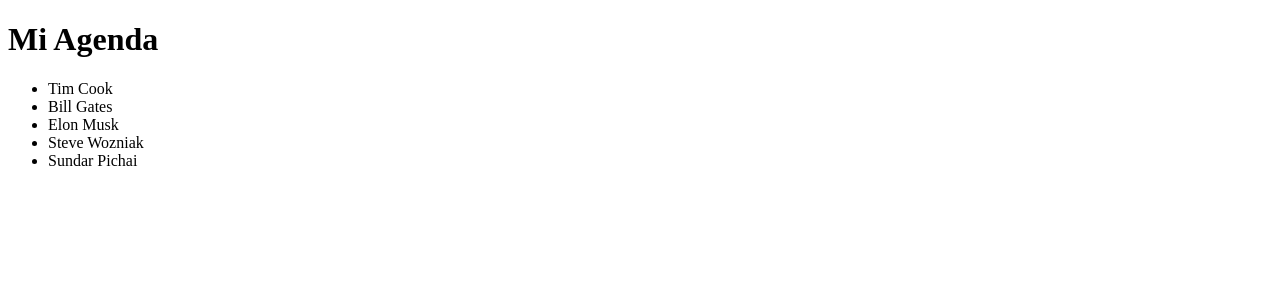
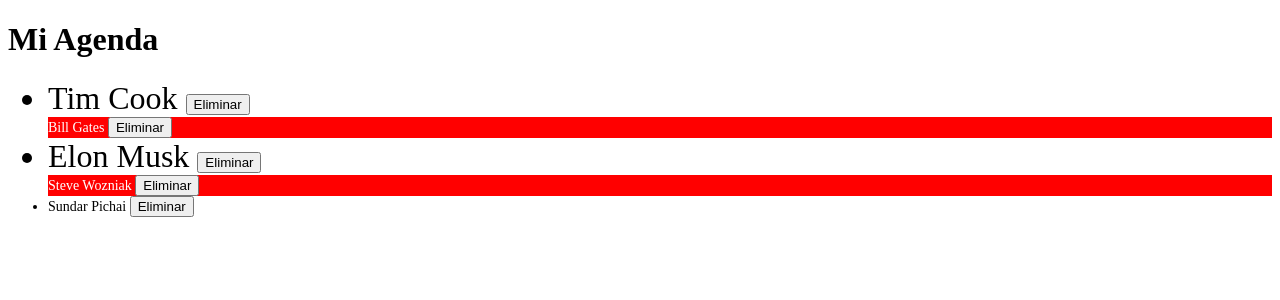
Before and after one commit to vermicida/kc-angular-mobile5, an Angular app in the folder Agenda/: page / in a window 1280 px wide. Shown: the top 300 px of the page. Built offline with nearby package versions, Linux system fonts and the light colour scheme.

Commit message:
Jugamos con enlace de clases y enlace de estilos CSS.

```diff
--- a/Agenda/src/app/app.component.html
+++ b/Agenda/src/app/app.component.html
@@ -1,4 +1,9 @@
 <header>
   <h1>Mi Agenda</h1>
 </header>
-<lista-contactos [datos]="contactos"></lista-contactos>
+<!-- Para enlazar datos en un componente hijo, basta con indicar el atributo
+     que se ha expuesto en éste. Si queremos evaluar una expresión previamente
+     a su asignación como valor del atributo, envolvemos con corchetes el atributo. -->
+<lista-contactos
+  [datos]="contactos"
+  (clickEnEliminar)="eliminarContacto($event)"></lista-contactos>
--- a/Agenda/src/app/app.component.ts
+++ b/Agenda/src/app/app.component.ts
@@ -13,21 +13,22 @@
 })
 export class AppComponent implements OnInit {
 
-  title = 'Mi Super Aplicación Angular';
+  contactos: string[];
 
-  contactos: string[] = [
+  // En el hook 'OnInit' inicializamos los datos del componente.
+  ngOnInit() {
+    this.contactos = [
       'Tim Cook',
       'Bill Gates',
       'Elon Musk',
       'Steve Wozniak',
       'Sundar Pichai'
     ];
-
-  constructor() {
-    console.log('Me he instanciado!');
   }
 
-  ngOnInit() {
-    console.log('Estoy vivo!');
+  eliminarContacto(contacto: string): void {
+    let posicion = this.contactos.indexOf(contacto);
+    this.contactos.splice(posicion, 1);
   }
+
 }
--- a/Agenda/src/app/lista-contactos/lista-contactos.component.css
+++ b/Agenda/src/app/lista-contactos/lista-contactos.component.css
@@ -0,0 +1,4 @@
+.rojo {
+  background: red;
+  color: white;
+}
--- a/Agenda/src/app/lista-contactos/lista-contactos.component.html
+++ b/Agenda/src/app/lista-contactos/lista-contactos.component.html
@@ -1,5 +1,25 @@
 <ul>
-  <li *ngFor="let contacto of datos">
+  <!-- Con la directiva 'NgFor' iteramos sobre una colección. En cada iteración
+       se referencia en la variable indicada el elemento iterado. Además, esta
+       directiva replica el elemento HTML sobre el cual se usa. -->
+
+  <!-- Con '[class.x]' hacemos enlace de clases. En 'x' indicamos una clase CSS y, como
+       valor, una expresión que debe evaluar como boolean: en caso de ser 'true', la
+       clase indicada se establece en el elemento. En caso de ser 'false', se quita. -->
+
+  <!-- Con '[style.x]' hacemos enlace de estilos. En 'x' indicamos un estilo CSS. Como valor,
+       establecemos la expresión que, una vez evaluada, retornará el valor real del estilo. -->
+  <li *ngFor="let contacto of datos"
+      [class.rojo]="esGatesWozniak(contacto)"
+      [style.fontSize]="esCookMusk(contacto)">
+
+    <!-- Con '{{ }}' hacemos interpolación de datos. Se evalúa la expresión
+         indicada y el resultado se pinta en el navegador. -->
     {{ contacto }}
+
+    <!-- Para hacer suscripciones a eventos, envolvemos con paréntesis el nombre del
+         mismo. Tenemos que asociar, además, un manejador. Si queremos acceder a los datos de
+         un evento, tenemos que pasar como parámetro al manejador el objeto '$event'. -->
+    <button (click)="notificarEliminacion(contacto)">Eliminar</button>
   </li>
 </ul>
--- a/Agenda/src/app/lista-contactos/lista-contactos.component.ts
+++ b/Agenda/src/app/lista-contactos/lista-contactos.component.ts
@@ -1,4 +1,4 @@
-import { Component, Input } from '@angular/core';
+import { Component, Input, Output, EventEmitter } from '@angular/core';
 
 @Component({
   selector: 'lista-contactos',
@@ -7,5 +7,27 @@
 })
 export class ListaContactosComponent {
 
+  // Con el decorador 'Input' exponemos atributos para
+  // que puedan enlazar datos desde otros componentes.
   @Input() datos: string[];
+
+  // Con el decorador 'Output' exponemos eventos a otros
+  // componentes. Es necesario, además, que el atributo decorado sea de tipo 'EventEmitter<T>'.
+  @Output() clickEnEliminar = new EventEmitter<string>();
+
+  // Para emitir datos, usamos la función 'emit' del 'EventEmitter'.
+  notificarEliminacion(dato: string): void {
+    this.clickEnEliminar.emit(dato);
+  }
+
+  // Comprobamos si el contacto indicado es Gates o Wozniak.
+  esGatesWozniak(contacto: string): boolean {
+    return contacto.indexOf('Gates') > -1 || contacto.indexOf('Wozniak') > -1;
+  }
+
+  // Comprobamos si el contacto indicado es Cook o Musk. En tal caso, retornamos
+  // un tamaño de fuente de 32px. En caso contrario, de 14px.
+  esCookMusk(contacto: string): string {
+    return contacto.indexOf('Cook') > -1 || contacto.indexOf('Musk') > -1 ? '32px' : '14px';
+  }
 }
```
Lines whose indentation alone changed are shown as unchanged.
